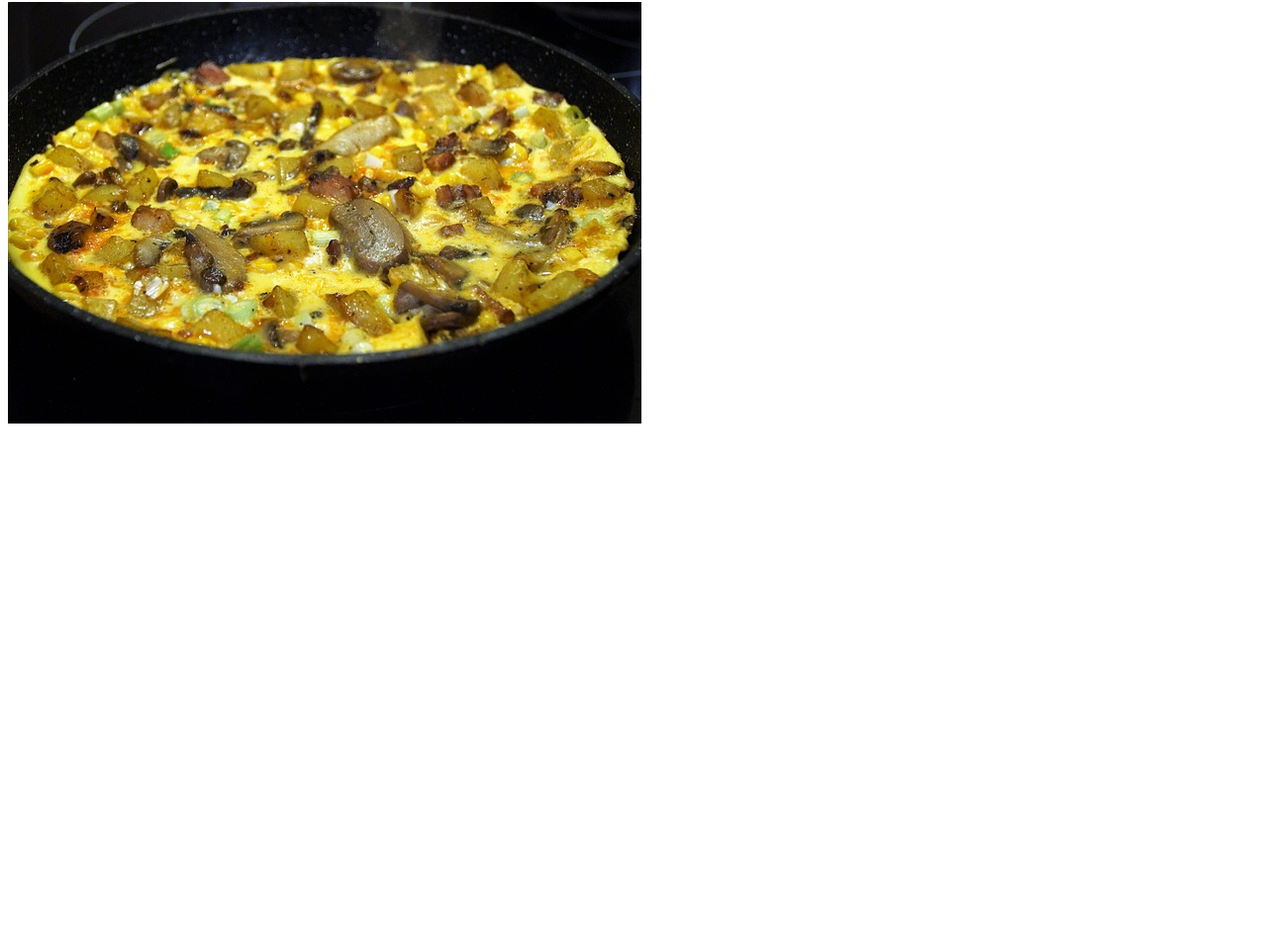
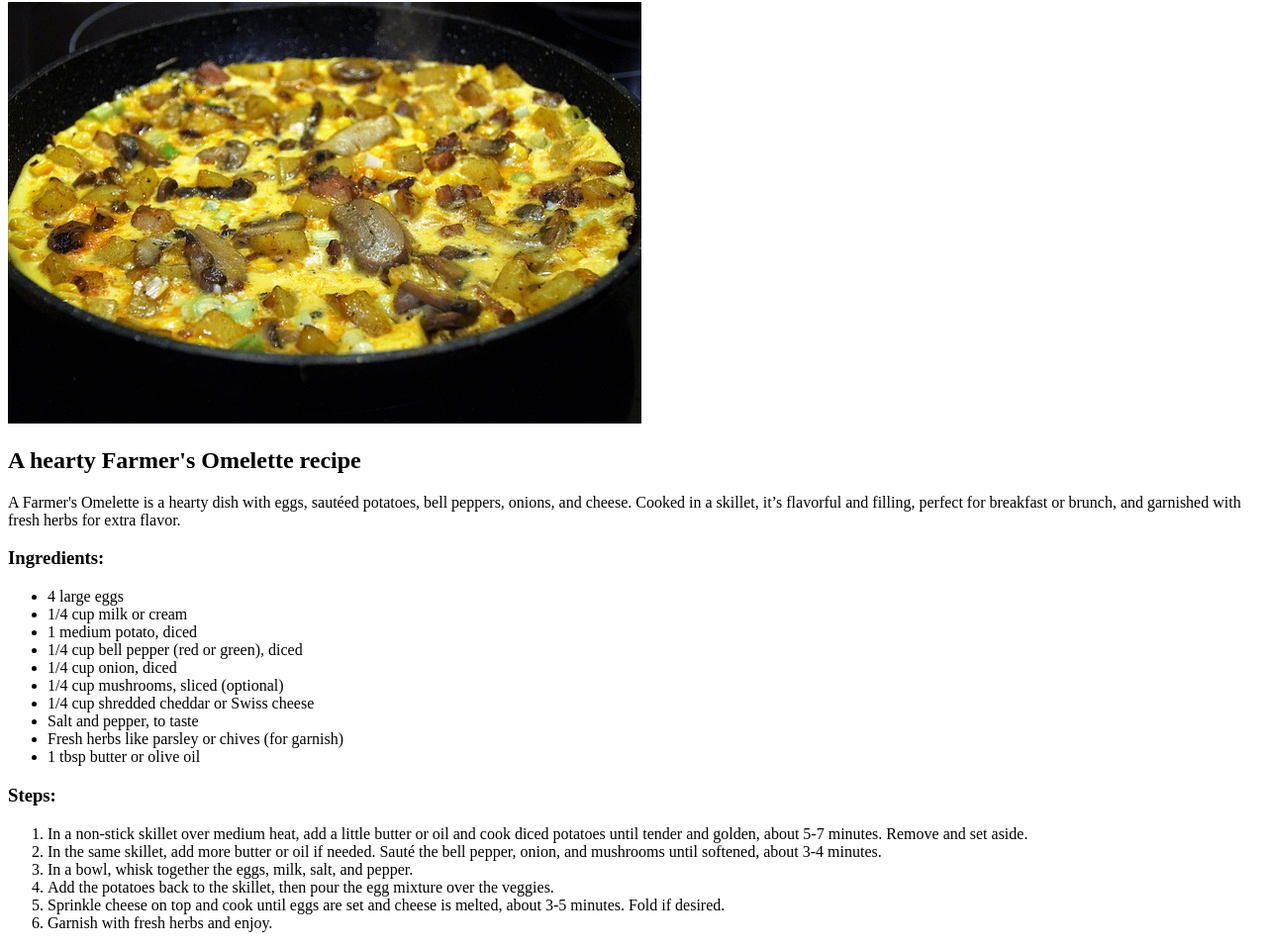
Before and after one commit to Shakil363/odin-recipes, a plain HTML site: page recipes/farmer-omelette.html in a window 1280 px wide. Shown: the part 78-1036 px from the top of the page at 99% size. Before the commit the page ends 800 px from the top, so only its background shows below. Drawn offline with Linux system fonts and the light colour scheme.

Commit message:
Edit farmer-omelette.html

```diff
--- a/recipes/farmer-omelette.html
+++ b/recipes/farmer-omelette.html
@@ -8,5 +8,34 @@
 <body>
     <h1>Farmer's Omelette</h1>
     <img src="../images/farmer_omelette.jpg" alt="">
+    <h2>A hearty Farmer's Omelette recipe</h2>
+    <p>A Farmer's Omelette is a hearty dish with eggs, sautéed potatoes, bell peppers, onions, and cheese.
+        Cooked in a skillet, it’s flavorful and filling, perfect for breakfast or brunch, and garnished with
+        fresh herbs for extra flavor.</p>
+    <h3>Ingredients:</h3>
+    <ul>
+        <li>4 large eggs</li>
+        <li>1/4 cup milk or cream</li>
+        <li>1 medium potato, diced</li>
+        <li>1/4 cup bell pepper (red or green), diced</li>
+        <li>1/4 cup onion, diced</li>
+        <li>1/4 cup mushrooms, sliced (optional)</li>
+        <li>1/4 cup shredded cheddar or Swiss cheese</li>
+        <li>Salt and pepper, to taste</li>
+        <li>Fresh herbs like parsley or chives (for garnish)</li>
+        <li>1 tbsp butter or olive oil</li>
+    </ul>
+    <h3>Steps:</h3>
+    <ol>
+        <li>In a non-stick skillet over medium heat, add a little butter or oil and cook diced potatoes until
+            tender and golden, about 5-7 minutes. Remove and set aside.</li>
+        <li>In the same skillet, add more butter or oil if needed. Sauté the bell pepper, onion, and
+            mushrooms until softened, about 3-4 minutes.</li>
+        <li>In a bowl, whisk together the eggs, milk, salt, and pepper.</li>
+        <li>Add the potatoes back to the skillet, then pour the egg mixture over the veggies.</li>
+        <li>Sprinkle cheese on top and cook until eggs are set and cheese is melted,
+            about 3-5 minutes. Fold if desired.</li>
+        <li>Garnish with fresh herbs and enjoy.</li>
+    </ol>
 </body>
 </html>
```
